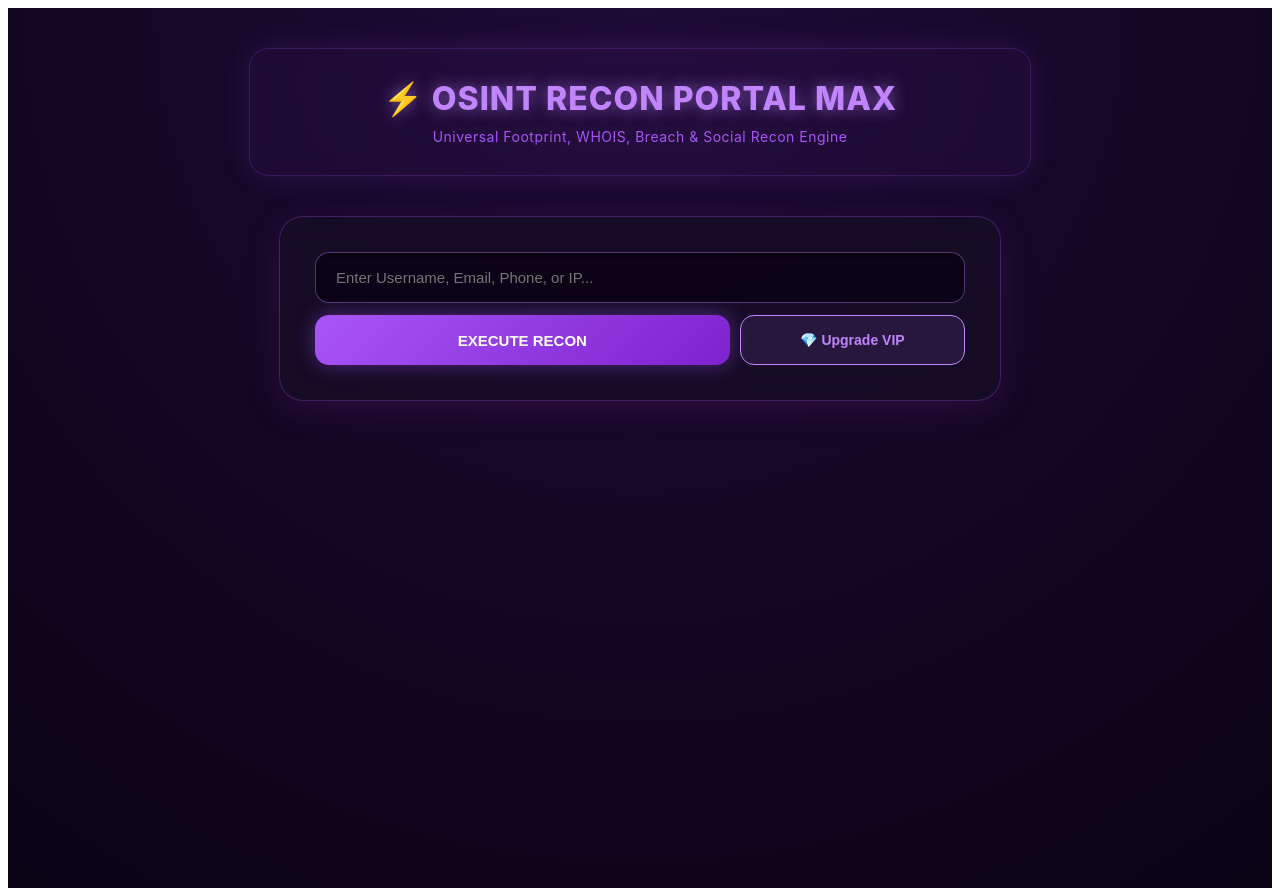
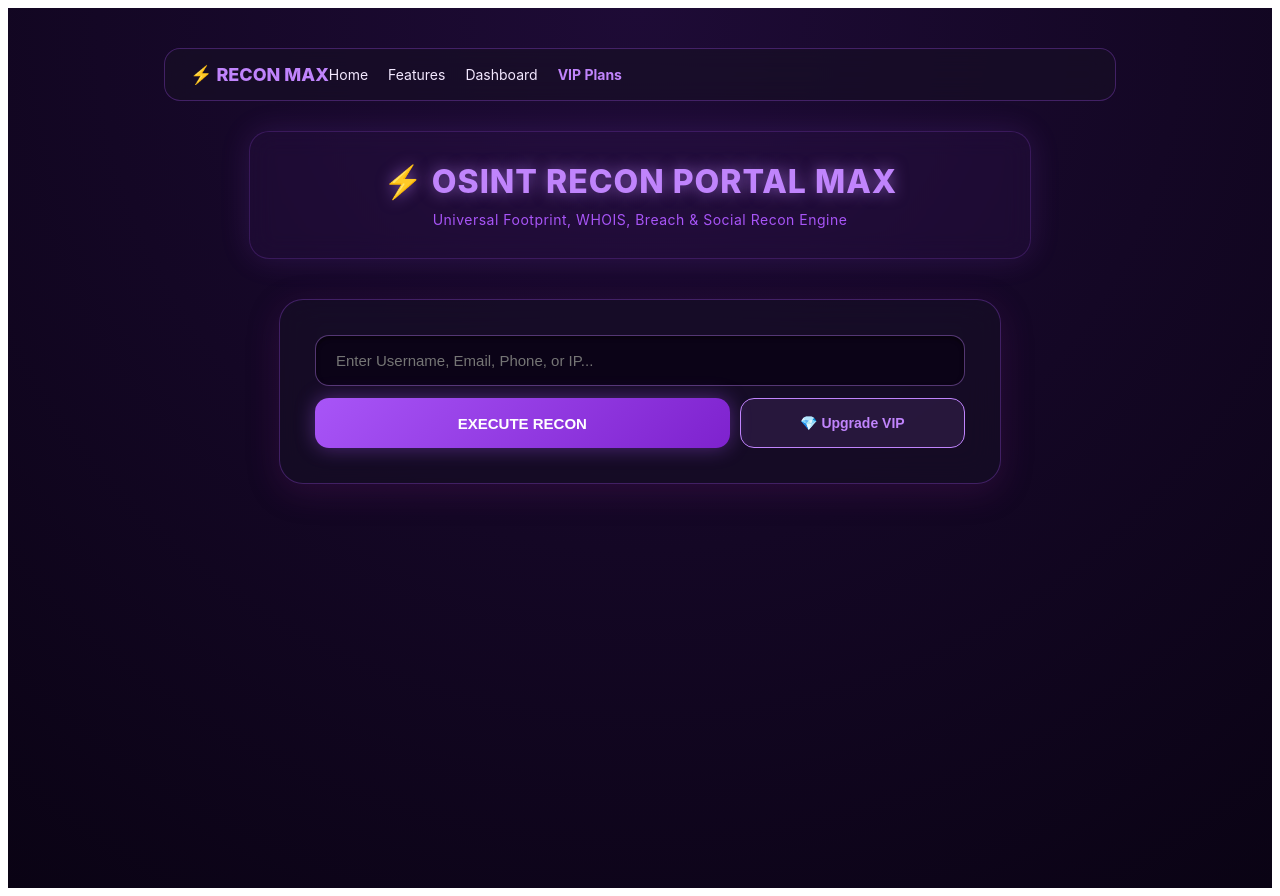
Before and after one commit to stalpada948-a11y/Osint, a Next.js app in the folder frontend/: page / in a window 1280 px wide. Built offline with nearby package versions, Linux system fonts and the light colour scheme; no server answers.

Commit message:
Update page.js

```diff
--- a/frontend/src/app/page.js
+++ b/frontend/src/app/page.js
@@ -1,5 +1,6 @@
 "use client";
 import { useState } from "react";
+import Navbar from "@/components/Navbar"; // Top import
 
 const API_URL = process.env.NEXT_PUBLIC_BACKEND_URL || "https://osint-backend-ie6l.onrender.com";
 
@@ -49,6 +50,9 @@ export default function Home() {
       flexDirection: "column",
       alignItems: "center"
     }}>
+
+      {/* Navigation Bar Header */}
+      <Navbar />
 
       {/* Header Section */}
       <header style={{
@@ -255,4 +259,4 @@ export default function Home() {
 
     </div>
   );
-            }
+        }
```
